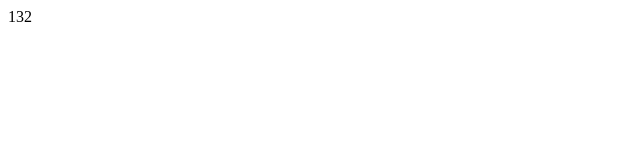
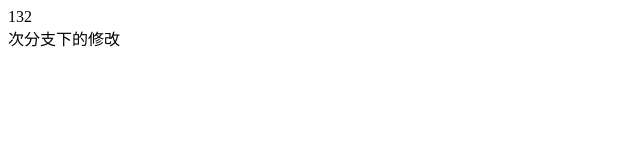
Before and after one commit to BlackhorseFishman/BlackhorseFishman.github.io, a plain HTML site: page index.html in a window 1280 px wide. Shown: the whole page, without its empty margins (0-640 px from the left). Drawn offline with Linux system fonts and the light colour scheme.

Commit message:
次分支下的修改

```diff
--- a/index.html
+++ b/index.html
@@ -8,5 +8,6 @@
 </head>
 <body>
     <div>132</div>
+    <div>次分支下的修改</div>
 </body>
 </html>
```
